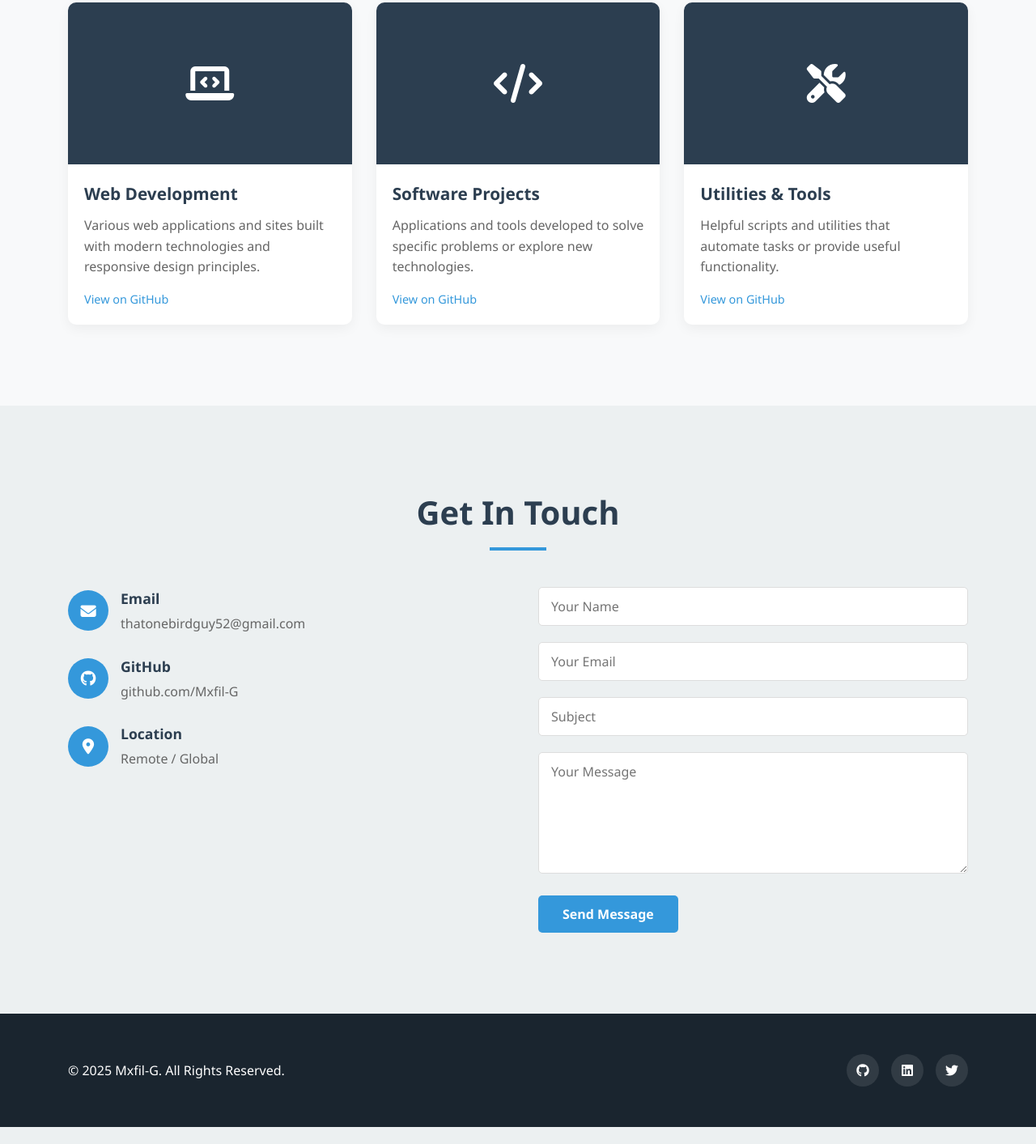
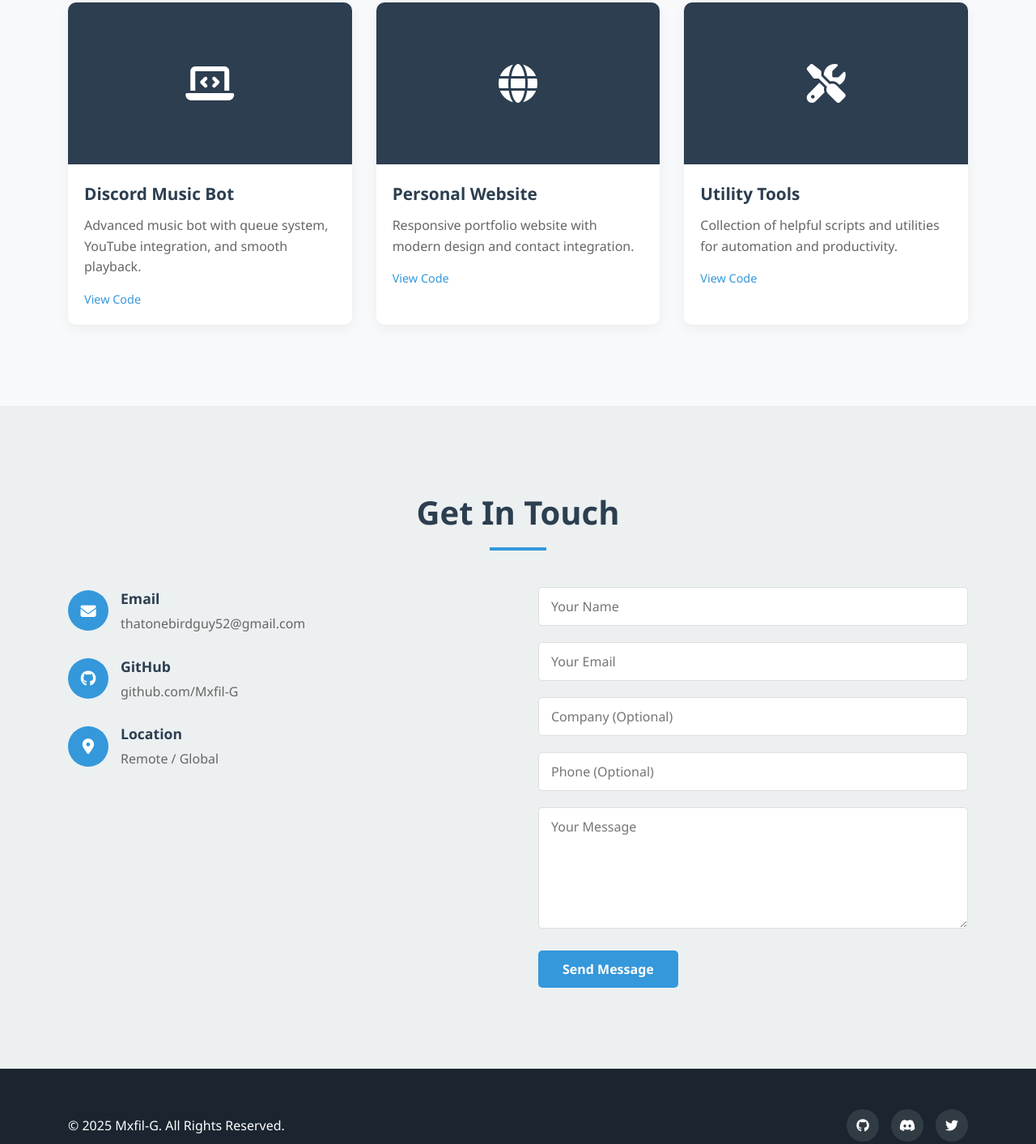
Before and after one commit to Mxfil-G/Portfolio, a plain HTML site: page index.html in a window 1280 px wide. Shown: the part 1825-3238 px from the top of the page at 81% size. Before the commit the page ends 3217 px from the top, so only its background shows below. Drawn offline with Linux system fonts and the light colour scheme.

Commit message:
Update index.html

```diff
--- a/index.html
+++ b/index.html
@@ -59,11 +59,13 @@
                         <span class="skill">Git</span>
                         <span class="skill">Web Development</span>
                         <span class="skill">Problem Solving</span>
+                        <span class="skill">Discord Bots</span>
+                        <span class="skill">API Development</span>
                     </div>
                 </div>
                 <div class="about-image">
                     <div class="profile-img-placeholder">
-                        <i class="fas fa-user"></i>
+                        <i class="fas fa-code"></i>
                     </div>
                 </div>
             </div>
@@ -82,22 +84,22 @@
                         <i class="fas fa-laptop-code"></i>
                     </div>
                     <div class="project-info">
-                        <h3>Web Development</h3>
-                        <p>Various web applications and sites built with modern technologies and responsive design principles.</p>
+                        <h3>Discord Music Bot</h3>
+                        <p>Advanced music bot with queue system, YouTube integration, and smooth playback.</p>
                         <div class="project-links">
-                            <a href="https://github.com/Mxfil-G" class="project-link" target="_blank">View on GitHub</a>
+                            <a href="https://github.com/Mxfil-G" class="project-link" target="_blank">View Code</a>
                         </div>
                     </div>
                 </div>
                 <div class="project-card">
                     <div class="project-img">
-                        <i class="fas fa-code"></i>
+                        <i class="fas fa-globe"></i>
                     </div>
                     <div class="project-info">
-                        <h3>Software Projects</h3>
-                        <p>Applications and tools developed to solve specific problems or explore new technologies.</p>
+                        <h3>Personal Website</h3>
+                        <p>Responsive portfolio website with modern design and contact integration.</p>
                         <div class="project-links">
-                            <a href="https://github.com/Mxfil-G" class="project-link" target="_blank">View on GitHub</a>
+                            <a href="https://github.com/Mxfil-G" class="project-link" target="_blank">View Code</a>
                         </div>
                     </div>
                 </div>
@@ -106,10 +108,10 @@
                         <i class="fas fa-tools"></i>
                     </div>
                     <div class="project-info">
-                        <h3>Utilities & Tools</h3>
-                        <p>Helpful scripts and utilities that automate tasks or provide useful functionality.</p>
+                        <h3>Utility Tools</h3>
+                        <p>Collection of helpful scripts and utilities for automation and productivity.</p>
                         <div class="project-links">
-                            <a href="https://github.com/Mxfil-G" class="project-link" target="_blank">View on GitHub</a>
+                            <a href="https://github.com/Mxfil-G" class="project-link" target="_blank">View Code</a>
                         </div>
                     </div>
                 </div>
@@ -156,18 +158,27 @@
                 <div class="contact-form">
                     <form id="contactForm">
                         <div class="form-group">
-                            <input type="text" class="form-control" placeholder="Your Name" required>
+                            <input type="text" class="form-control" id="name" name="name" placeholder="Your Name" required>
                         </div>
                         <div class="form-group">
-                            <input type="email" class="form-control" placeholder="Your Email" required>
+                            <input type="email" class="form-control" id="email" name="email" placeholder="Your Email" required>
                         </div>
                         <div class="form-group">
-                            <input type="text" class="form-control" placeholder="Subject" required>
+                            <input type="text" class="form-control" id="company" name="company" placeholder="Company (Optional)">
                         </div>
                         <div class="form-group">
-                            <textarea class="form-control" placeholder="Your Message" rows="5" required></textarea>
+                            <input type="tel" class="form-control" id="phone" name="phone" placeholder="Phone (Optional)">
                         </div>
-                        <button type="submit" class="btn">Send Message</button>
+                        <div class="form-group">
+                            <textarea class="form-control" id="message" name="message" placeholder="Your Message" rows="5" required></textarea>
+                        </div>
+                        <button type="submit" class="btn" id="submitBtn">
+                            <span id="btnText">Send Message</span>
+                            <div id="btnLoader" class="btn-loader" style="display: none;">
+                                <div class="spinner"></div>
+                            </div>
+                        </button>
+                        <div id="formMessage" class="form-message"></div>
                     </form>
                 </div>
             </div>
@@ -186,7 +197,7 @@
                         <i class="fab fa-github"></i>
                     </a>
                     <a href="#" class="social-link">
-                        <i class="fab fa-linkedin"></i>
+                        <i class="fab fa-discord"></i>
                     </a>
                     <a href="#" class="social-link">
                         <i class="fab fa-twitter"></i>
```
